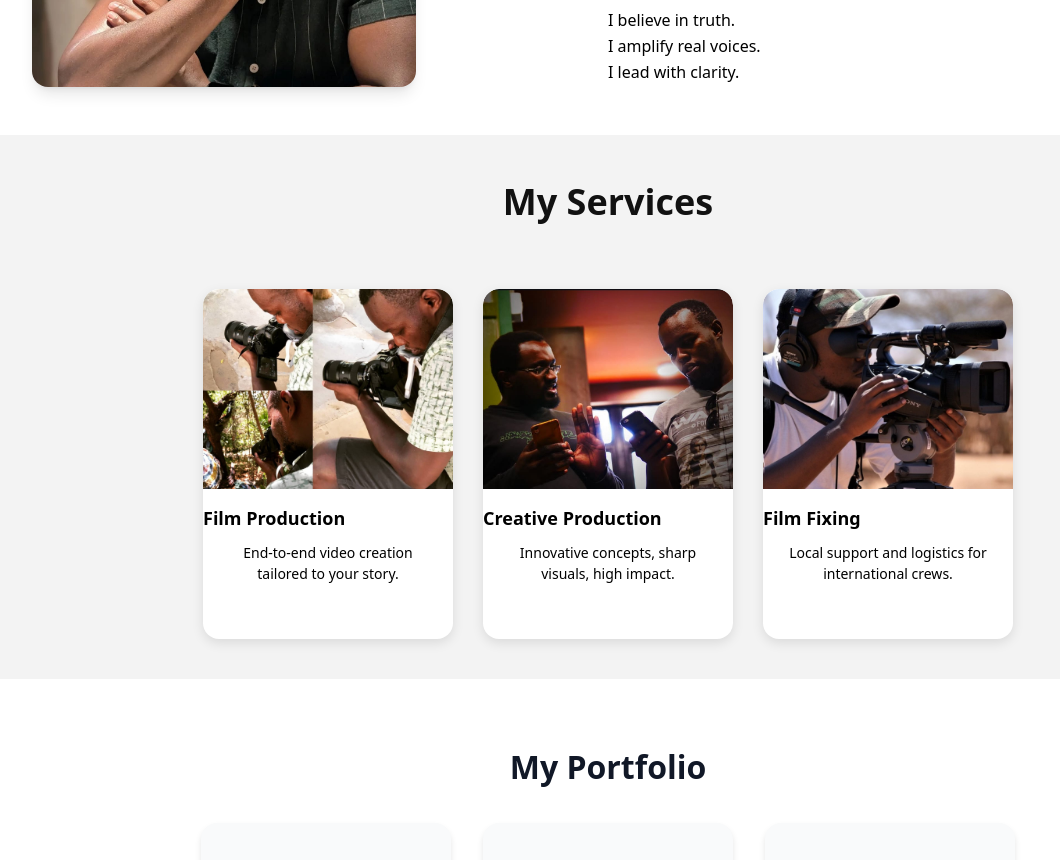
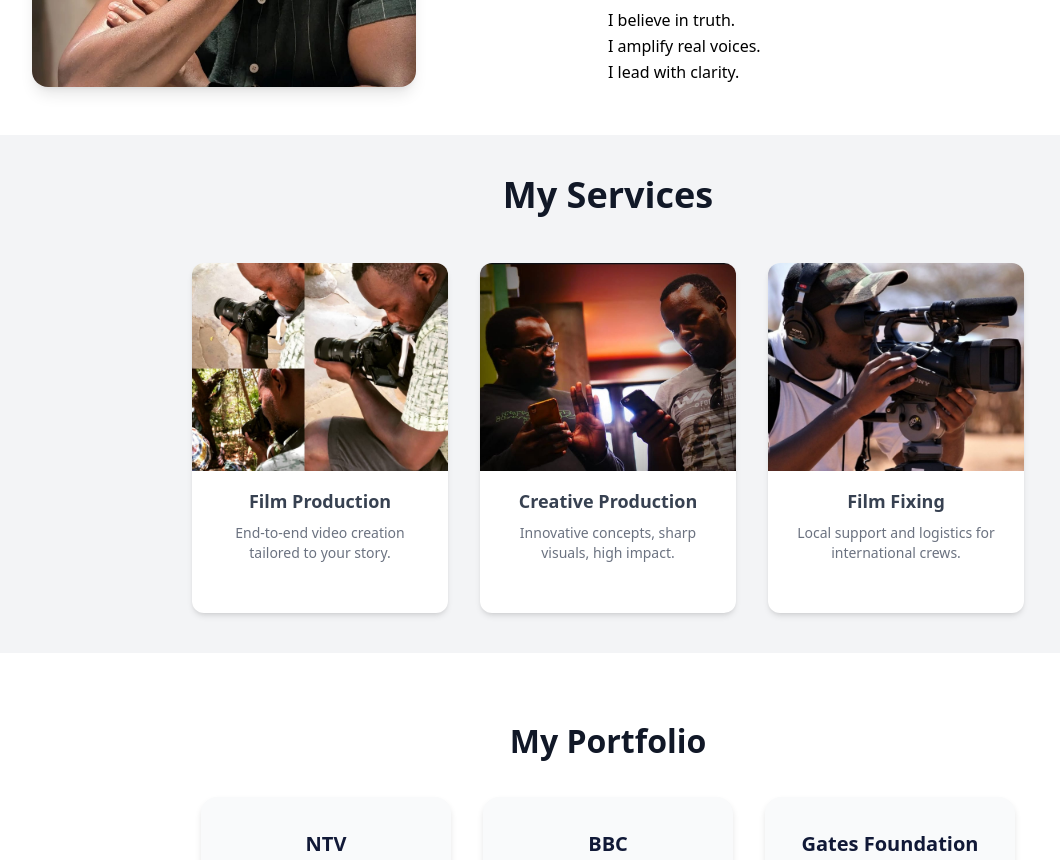
Before and after one commit to levimarkmuigai/Njoroge-React-Portfolio, a React (Vite) app: page / in a window 1280 px wide. Shown: the part 520-1380 px from the top of the page, without its empty margins (32-1092 px from the left). Built offline with nearby package versions, Linux system fonts and the light colour scheme.

Commit message:
Refactored.

```diff
--- a/src/components/ServiceSection.jsx
+++ b/src/components/ServiceSection.jsx
@@ -1,11 +1,6 @@
 import React from 'react';
-
-import styles from '../styles/ServiceSection.module.css';
-
 import service1 from '../assets/service1.jpg';
-
 import service2 from '../assets/service2.jpg';
-
 import service3 from '../assets/service3.jpg';
 
 const services = [
@@ -31,16 +26,46 @@ const services = [
 
 export default function ServiceSection() {
     return (
-        <section className={styles.section}>
-            <h2 className={styles.heading}>My Services</h2>
+        <section
+        className="
+        flex flex-col items-center bg-gray-100 p-10
+        ">
+            <h2
+        className="
+        text-4xl font-extrabold text-gray-900 mb-12 text-center
+        "
+        >My Services
+        </h2>
 
-            {/* Flex container for cards*/}
-            <div className={styles.cardContainer}>
+            {/* Card Container: Wraps on small screens*/}
+            <div className="
+                flex justify-center flex-wrap gap-8
+                w-full max-w-[900px]
+            ">
                 {services.map(({ id, title, description, image }) => (
-                    <div key={id} className={styles.card}>
-                            <img src={image} alt={title} className={styles.img} />
-                            <h3 className={styles.title}> {title}</h3>
-                            <p className={styles.description}> {description}</p>
+                    <div key={id} className= "
+                                bg-white w-64 h-[350px] rounded-xl overflow-hidden
+                                shadow-md transition-transform duration-300 hover:scale-105
+                                flex flex-col items-center
+                            ">
+                            <img
+                                src={image}
+                                alt={title}
+                                className= "w-full h-52 object-cover"
+                                loading="lazy"
+                            />
+
+                            <h3
+                                className= "text-lg font-semibold mt-4 text-gray-700"
+                            >
+                                {title}
+                            </h3>
+
+                            <p
+                                className= "text-sm text-center text-gray-500 px-5 mt-2 flex-grow"
+                            >
+                                {description}
+                            </p>
                     </div>
                 ))}
             </div>
--- a/src/styles/ServiceSection.module.css
+++ /dev/null
@@ -1,69 +0,0 @@
-.section {
-    padding: 40px;
-    background-color: #f3f3f3;
-    dispaly: flex;
-    flex-direction: column;
-    align-items: center;
-}
-
-.heading {
-    font-size: 36px;
-    font-weight: 800;
-    margin-bottom: 40px;
-    color: #111;
-    margin-bottom: 50px;
-    padding-bottom: 10px;
-    text-align: center;;
-}
-
-/* Frame container: horizontal layout*/
-.cardContainer {
-    display: flex;
-    justify-content: center;
-    flex-wrap: wrap;
-    gap: 30px;
-    width: 100%;
-    max-width: 900px;
-    margin: 0 auto;
-    padding: 0 auto;
-}
-
-/* Card: acts like a framed box */
-.card {
-    background-color: #ffff;
-    width: 250px;
-    height: 350px;
-    border-radius: 16px;
-    overflow: hidden;
-    box-shadow: 0px 4px  12px rgba(0,0,0,0.1);
-    transition: transform 0.3s ease;
-    dispaly: flex;
-    flex-direction: column;
-    align-items: center;
-}
-
-.card:hover {
-    transform: scale(1.05);
-}
-
-.img {
-    width: 100%;
-    height: 200px;
-    object-fit: cover;
-    border-radius: 16px 16px 0 0;
-}
-
-.title {
-    font-size: 18px;
-    font-weight: 600;
-    margin-top: 16px;
-    color: #55555;
-}
-
-.description {
-    font-size: 14px;
-    padding: 10px 20px;
-    text-align: center;
-    color:#55555;
-    flex-grow: 1;
-}
```
